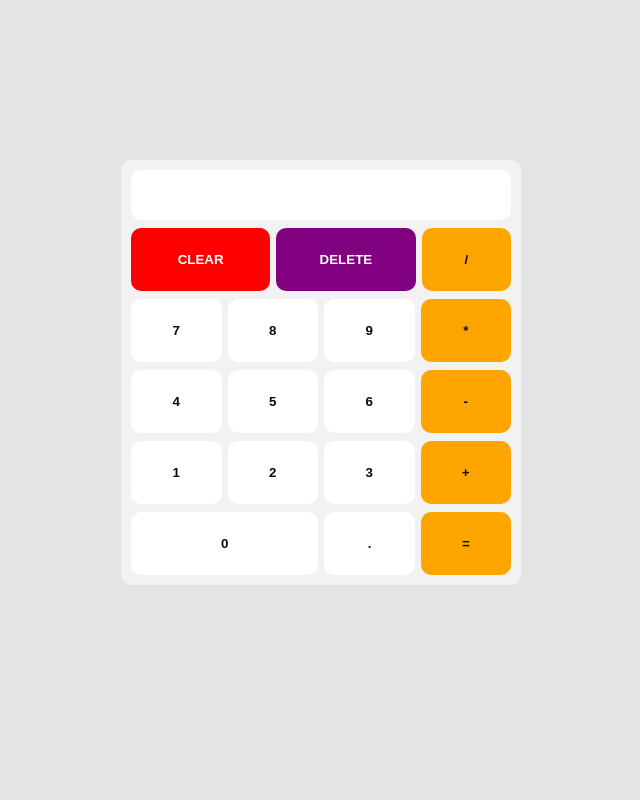
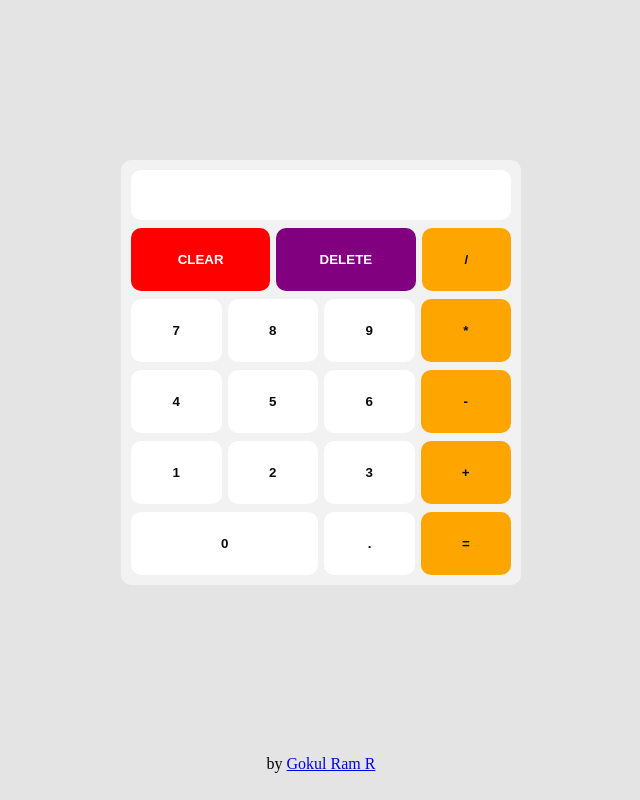
Before and after one commit to g0kulram/calculator, a plain HTML site: page index.html in a window 1280 px wide. Shown: the whole page, without its empty margins (319-959 px from the left). Drawn offline with Linux system fonts and the light colour scheme.

Commit message:
Add footer with author info

```diff
--- a/index.html
+++ b/index.html
@@ -1,5 +1,6 @@
 <!DOCTYPE html>
 <html lang="en">
+
 <head>
     <meta charset="UTF-8">
     <meta name="viewport" content="width=device-width, initial-scale=1.0">
@@ -7,6 +8,7 @@
     <link rel="stylesheet" href="style.css">
     <script src="app.js" defer></script>
 </head>
+
 <body>
     <div class="container">
         <div class="display"></div>
@@ -41,5 +43,10 @@
             </div>
         </div>
     </div>
+
+    <footer>
+        <p>by <a href="https://github.com/g0kulram">Gokul Ram R</a></p>
+    </footer>
 </body>
+
 </html>
--- a/style.css
+++ b/style.css
@@ -97,3 +97,8 @@ body {
  .btn.zero {
     flex: 3.3;
  }
+
+ footer {
+    padding: 10px;
+    text-align: center;
+ }
```
